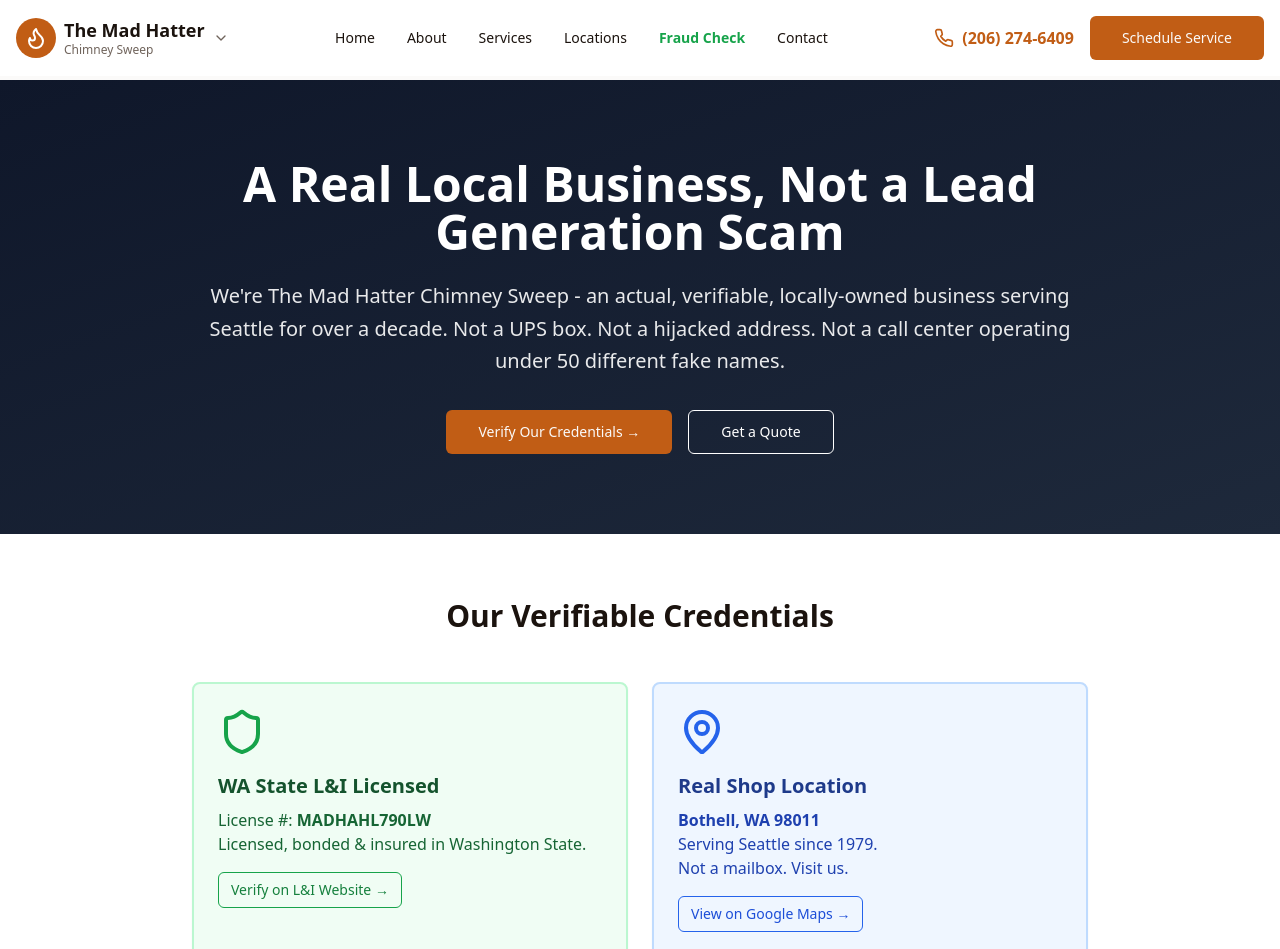
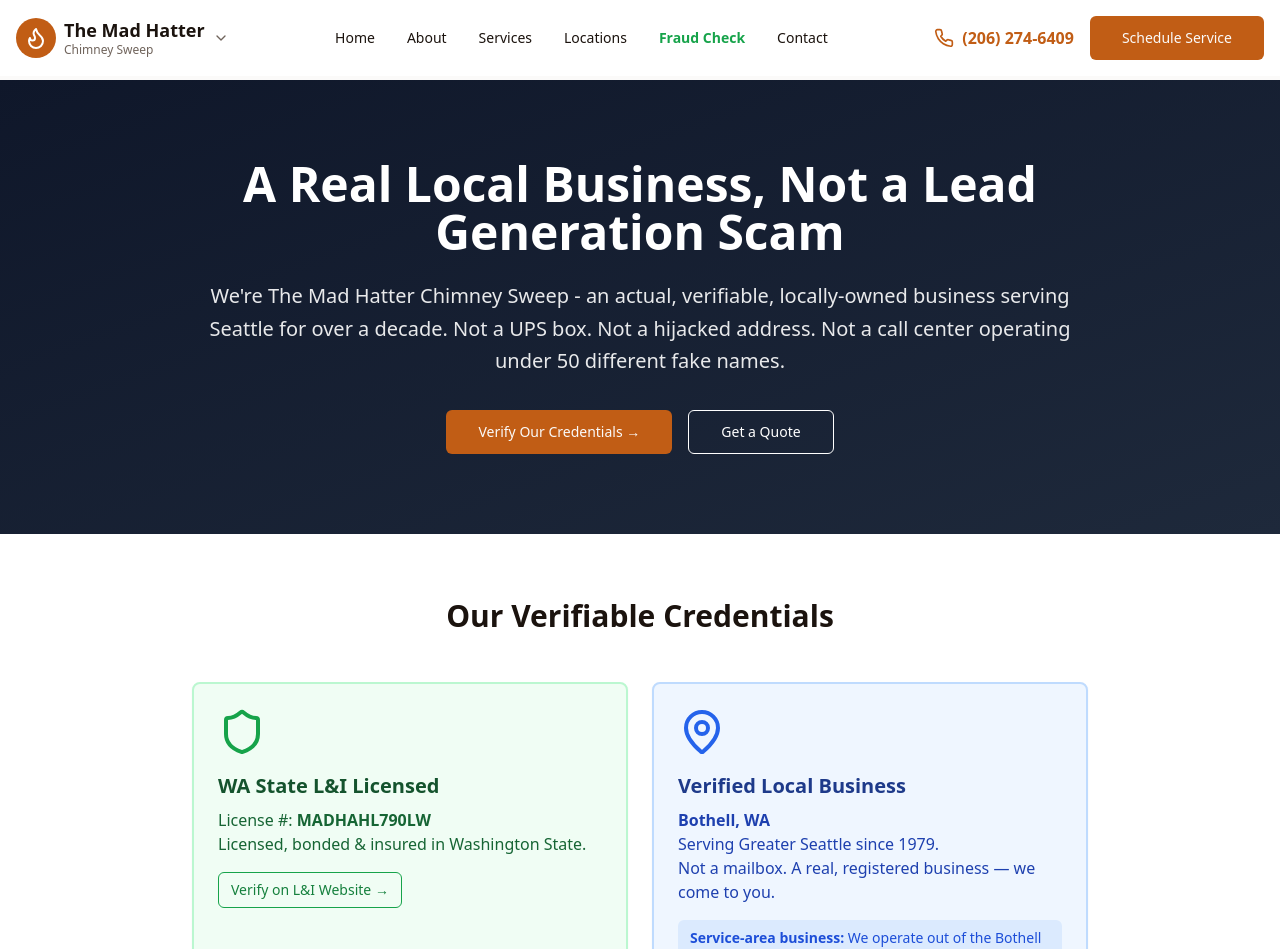
Before and after one commit to jaystonez/mad-hatter-chimney-sweep, a Next.js app: page /about in a window 1280 px wide. Shown: the top 949 px of the page. Built offline with nearby package versions, Linux system fonts and the light colour scheme; a web font is replaced by a local one.

Commit message:
Clarify service-area business on about page, remove Google Maps button
Updated text for clarity and consistency, including HTML entity corrections.

```diff
--- a/app/about/page.tsx
+++ b/app/about/page.tsx
@@ -2,12 +2,10 @@ import Link from "next/link"
 import { Button } from "@/components/ui/button"
 import { Card, CardContent } from "@/components/ui/card"
 import { Shield, Award, Users, MapPin, Phone, Mail, CheckCircle2 } from "lucide-react"
-
 export const metadata = {
   title: "About Mad Hatter Chimney Sweep in Seattle, WA | Mad Hatter Chimney Sweep",
   description: "Mad Hatter Chimney Sweep has served Greater Seattle since 1979 as a licensed, locally owned chimney service. WA License MADHAHL790LW. Call (206) 274-6409 to schedule.",
 }
-
 export default function AboutPage() {
   return (
     <div className="min-h-screen">
@@ -25,7 +23,7 @@ export default function AboutPage() {
             </p>
             <div className="flex flex-wrap gap-4 justify-center">
               <Button asChild size="lg" className="bg-primary hover:bg-primary/90">
-                <Link href="/verify-contractor">Verify Our Credentials →</Link>
+                <Link href="/verify-contractor">Verify Our Credentials &rarr;</Link>
               </Button>
               <Button asChild size="lg" variant="outline" className="bg-transparent border-white text-white hover:bg-white hover:text-slate-900">
                 <Link href="/#contact">Get a Quote</Link>
@@ -34,7 +32,6 @@ export default function AboutPage() {
           </div>
         </div>
       </section>
-
       {/* Credentials Section */}
       <section className="py-16 bg-white">
         <div className="container mx-auto px-4">
@@ -45,53 +42,48 @@ export default function AboutPage() {
               <Card className="border-2 border-green-200 bg-green-50">
                 <CardContent className="pt-6">
                   <Shield className="w-12 h-12 text-green-600 mb-4" />
-                  <h3 className="text-xl font-bold mb-2 text-green-900">WA State L&I Licensed</h3>
+                  <h3 className="text-xl font-bold mb-2 text-green-900">WA State L&amp;I Licensed</h3>
                   <p className="text-green-800 mb-4">
                     License #: <strong>MADHAHL790LW</strong><br/>
                     Licensed, bonded &amp; insured in Washington State.
                   </p>
                   <Button asChild variant="outline" size="sm" className="border-green-600 text-green-700 hover:bg-green-600 hover:text-white bg-transparent">
                     <a href="https://secure.lni.wa.gov/verify/" target="_blank" rel="noopener noreferrer">
-                      Verify on L&I Website →
+                      Verify on L&amp;I Website &rarr;
                     </a>
                   </Button>
                 </CardContent>
               </Card>
-
               <Card className="border-2 border-blue-200 bg-blue-50">
                 <CardContent className="pt-6">
                   <MapPin className="w-12 h-12 text-blue-600 mb-4" />
-                  <h3 className="text-xl font-bold mb-2 text-blue-900">Real Shop Location</h3>
+                  <h3 className="text-xl font-bold mb-2 text-blue-900">Verified Local Business</h3>
                   <p className="text-blue-800 mb-4">
-                    <strong>Bothell, WA 98011</strong><br/>
-                    Serving Seattle since 1979.<br/>
-                    Not a mailbox. Visit us.
+                    <strong>Bothell, WA</strong><br/>
+                    Serving Greater Seattle since 1979.<br/>
+                    Not a mailbox. A real, registered business &mdash; we come to you.
                   </p>
-                  <Button asChild variant="outline" size="sm" className="border-blue-600 text-blue-700 hover:bg-blue-600 hover:text-white bg-transparent">
-                    <a href="https://www.google.com/maps/search/Mad+Hatter+Chimney+Sweep+Bothell+WA" target="_blank" rel="noopener noreferrer">
-                      View on Google Maps →
-                    </a>
-                  </Button>
+                  <p className="text-blue-700 text-sm bg-blue-100 rounded-md px-3 py-2">
+                    <strong>Service-area business:</strong> We operate out of the Bothell area but do not have a public walk-in location. All service is performed at your home. Our Google listing will be updated shortly.
+                  </p>
                 </CardContent>
               </Card>
-
               <Card className="border-2 border-purple-200 bg-purple-50">
                 <CardContent className="pt-6">
                   <Award className="w-12 h-12 text-purple-600 mb-4" />
-                  <h3 className="text-xl font-bold mb-2 text-purple-900">Experienced & Trained</h3>
+                  <h3 className="text-xl font-bold mb-2 text-purple-900">Experienced &amp; Trained</h3>
                   <p className="text-purple-800">
                     Over 45 years in the trade<br/>
                     Family-taught craftsmanship<br/>
                     Ongoing professional training<br/>
-                    We clean it right — not just 4 fingers deep
+                    We clean it right &mdash; not just 4 fingers deep
                   </p>
                 </CardContent>
               </Card>
-
               <Card className="border-2 border-orange-200 bg-orange-50">
                 <CardContent className="pt-6">
                   <Users className="w-12 h-12 text-orange-600 mb-4" />
-                  <h3 className="text-xl font-bold mb-2 text-orange-900">Local & Family Owned</h3>
+                  <h3 className="text-xl font-bold mb-2 text-orange-900">Local &amp; Family Owned</h3>
                   <p className="text-orange-800">
                     Seattle area resident since 1979<br/>
                     Dedicated team on staff<br/>
@@ -101,7 +93,6 @@ export default function AboutPage() {
                 </CardContent>
               </Card>
             </div>
-
             <Card className="bg-slate-100 border-slate-300">
               <CardContent className="pt-6">
                 <h3 className="text-xl font-bold mb-4">Why Verification Matters</h3>
@@ -115,14 +106,13 @@ export default function AboutPage() {
                   will never be offended by due diligence - in fact, we insist on it.
                 </p>
                 <Button asChild>
-                  <Link href="/verify-contractor">Learn How to Spot Scams →</Link>
+                  <Link href="/verify-contractor">Learn How to Spot Scams &rarr;</Link>
                 </Button>
               </CardContent>
             </Card>
           </div>
         </div>
       </section>
-
       {/* Our Story */}
       <section className="py-16 bg-slate-50">
         <div className="container mx-auto px-4">
@@ -135,20 +125,17 @@ export default function AboutPage() {
                 alt="The Mad Hatter Chimney Sweep team photo in front of actual shop with company truck and signage"
                 className="w-full rounded-lg mb-8"
               />
-
               <p className="text-lg leading-relaxed mb-6">
                 The Mad Hatter Chimney Sweep was founded in 1979, a Seattle native
                 who saw the need for honest, professional chimney services in the area. Unlike the
                 corporate franchises and lead-generation scams that have flooded the market, we built
                 our reputation the old-fashioned way: one satisfied customer at a time.
               </p>
-
               <p className="text-lg leading-relaxed mb-6">
                 What started as a family trade has grown into one of the most trusted chimney service
-                companies in the greater Seattle area. We built our reputation on doing the job right —
+                companies in the greater Seattle area. We built our reputation on doing the job right &mdash;
                 not cutting corners, not upselling unnecessary work, and never leaving a chimney half-cleaned.
               </p>
-
               <h3 className="text-2xl font-bold mb-4 mt-8">Our Values</h3>
 
               <div className="grid md:grid-cols-2 gap-6 my-8 not-prose">
@@ -162,29 +149,26 @@ export default function AboutPage() {
                     </p>
                   </CardContent>
                 </Card>
-
                 <Card>
                   <CardContent className="pt-6">
                     <CheckCircle2 className="w-8 h-8 text-green-600 mb-3" />
                     <h4 className="font-bold text-lg mb-2">Real Local Presence</h4>
                     <p className="text-muted-foreground">
-                      We have an actual shop you can visit. Our trucks are branded.
+                      We are a verified, registered business based in the Bothell area. Our trucks are branded.
                       Our technicians are W-2 employees, not subcontractors on commission.
                     </p>
                   </CardContent>
                 </Card>
-
                 <Card>
                   <CardContent className="pt-6">
                     <CheckCircle2 className="w-8 h-8 text-green-600 mb-3" />
-                    <h4 className="font-bold text-lg mb-2">Licensed & Accountable</h4>
+                    <h4 className="font-bold text-lg mb-2">Licensed &amp; Accountable</h4>
                     <p className="text-muted-foreground">
                       We maintain all required licenses and insurance. If something goes wrong,
                       we're here to make it right - not hiding behind a shell company.
                     </p>
                   </CardContent>
                 </Card>
-
                 <Card>
                   <CardContent className="pt-6">
                     <CheckCircle2 className="w-8 h-8 text-green-600 mb-3" />
@@ -200,7 +184,6 @@ export default function AboutPage() {
           </div>
         </div>
       </section>
-
       {/* Meet the Team */}
       <section className="py-16 bg-white">
         <div className="container mx-auto px-4">
@@ -211,14 +194,13 @@ export default function AboutPage() {
               <Card>
                 <CardContent className="pt-6 text-center">
                   <h3 className="font-bold text-xl mb-1">Billy</h3>
-                  <p className="text-primary font-medium mb-2">Owner & Master Sweep</p>
+                  <p className="text-primary font-medium mb-2">Owner &amp; Master Sweep</p>
                   <p className="text-sm text-muted-foreground">
                     45+ years experience, family-taught craftsmanship
                   </p>
                 </CardContent>
               </Card>
             </div>
-
             <div className="mt-12 text-center">
               <p className="text-lg mb-6">
                 When you call The Mad Hatter, you get <strong>real people</strong> who work for <strong>one company</strong> -
@@ -228,7 +210,6 @@ export default function AboutPage() {
           </div>
         </div>
       </section>
-
       {/* Contact CTA */}
       <section className="py-16 bg-slate-900 text-white">
         <div className="container mx-auto px-4">
```
